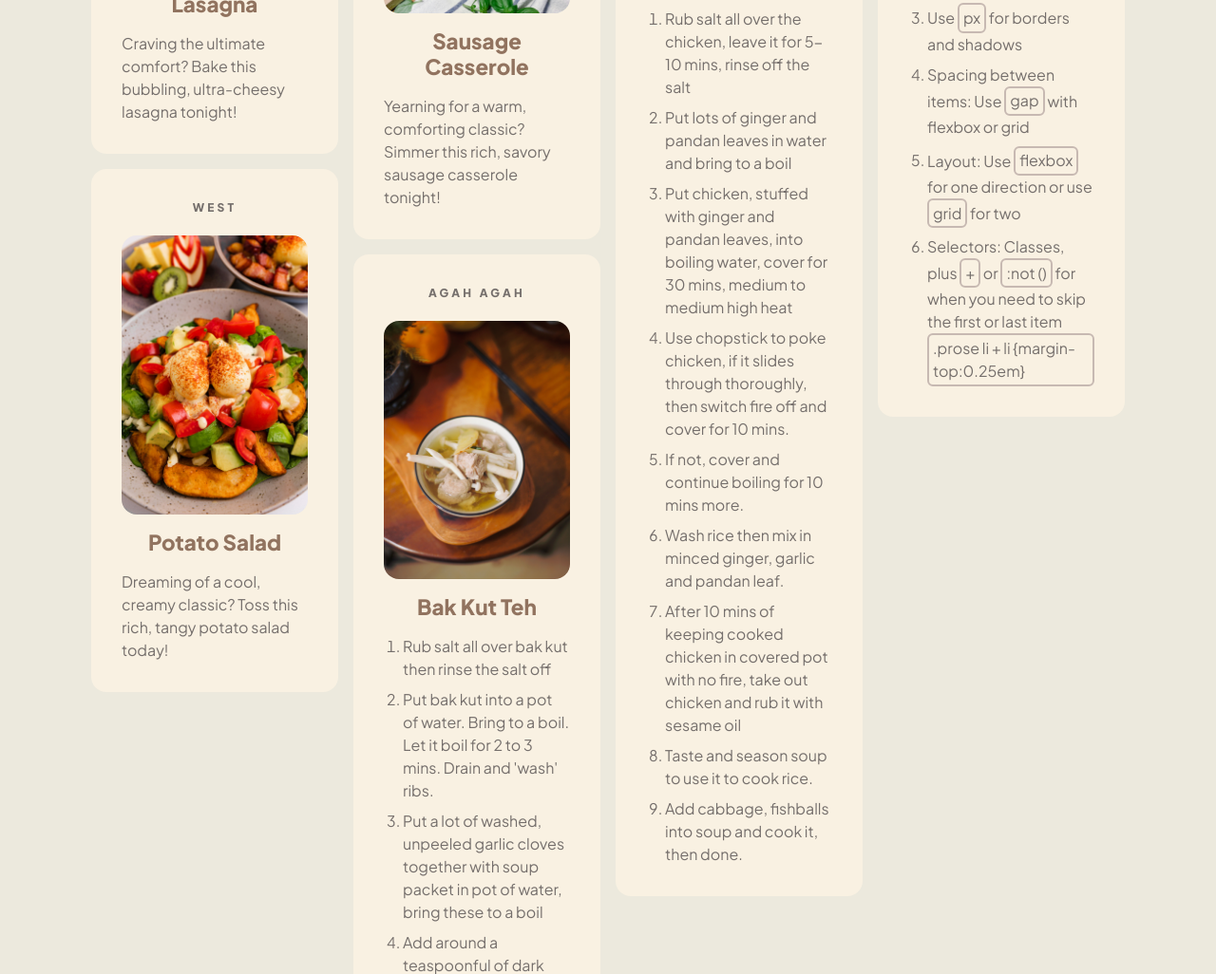
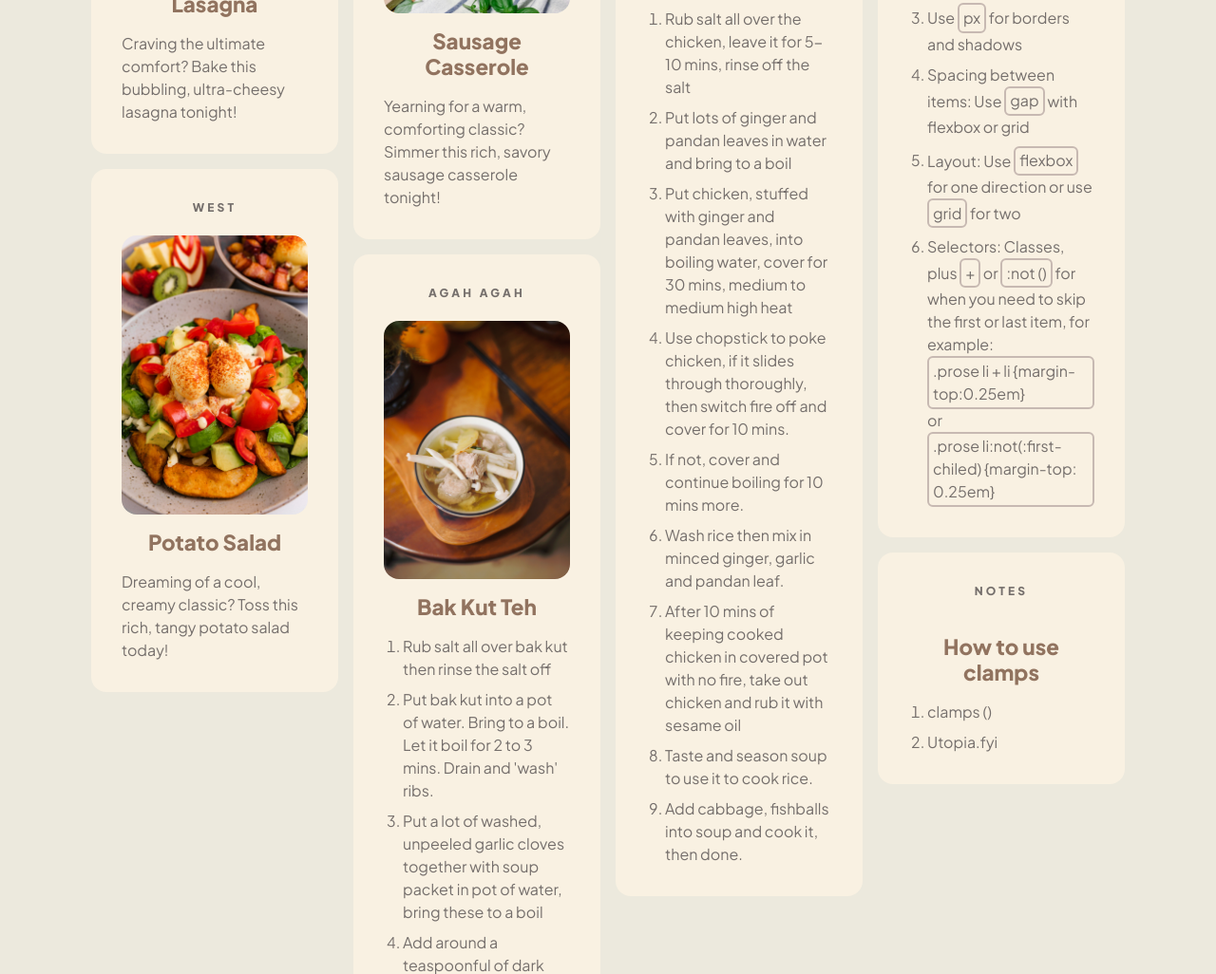
Before and after one commit to bynlin/odin-recipes, a plain HTML site: page index.html in a window 1280 px wide. Shown: the part 1471-2497 px from the top of the page at 95% size. Drawn offline with nearby package versions, Linux system fonts and the light colour scheme; a script that the page names is missing; a web font is replaced by a local one.

Commit message:
feat: Add notes from lessons
1. Start adding notes as cards to Home.
2. Start using Sausage Casserole as playground for lessons.

```diff
--- a/index.html
+++ b/index.html
@@ -117,14 +117,14 @@
         </ol>
       </article>
 
-      <article id="note" class="recipe-card full-recipe">
+      <article id="note1" class="recipe-card full-recipe">
         <p class="overline">Notes</p>
         <div class="recipe-image">
           <!-- <img src="recipes/assets/chicken-rice.jpg"
             alt="Hainanese chicken rice served with sliced cucumber and dipping sauce." width="1000" height="667"
             loading="lazy"> -->
         </div>
-        <h2><a href="#chicken-rice">18 Oct 2026</a></h2>
+        <h2><a href="#note1">18 Oct 2026</a></h2>
         <ol>
           <li>Use <span class="boxed">rem</span> for spacing and font-sizes</li>
           <li>Use <span class="boxed">em</span> for component intervals</li>
@@ -135,7 +135,24 @@
             two
           </li>
           <li>Selectors: Classes, plus <span class="boxed">+</span> or <span class="boxed">:not ()</span> for when
-            you need to skip the first or last item <span class="boxed">.prose li + li {margin-top:0.25em}</span></li>
+            you need to skip the first or last item, for example: <span class="boxed">.prose li + li
+              {margin-top:0.25em}</span> or <span class="boxed">.prose li:not(:first-chiled) {margin-top:
+              0.25em}</span>
+          </li>
+        </ol>
+      </article>
+
+      <article id="note2" class="recipe-card full-recipe">
+        <p class="overline">Notes</p>
+        <div class="recipe-image">
+          <!-- <img src="recipes/assets/chicken-rice.jpg"
+            alt="Hainanese chicken rice served with sliced cucumber and dipping sauce." width="1000" height="667"
+            loading="lazy"> -->
+        </div>
+        <h2><a href="#note2">How to use clamps</a></h2>
+        <ol>
+          <li>clamps ()</li>
+          <li>Utopia.fyi</li>
         </ol>
       </article>
 
--- a/recipes/sausage-casserole.html
+++ b/recipes/sausage-casserole.html
@@ -3,10 +3,10 @@
 
 <head>
   <meta charset="UTF-8" />
-  <meta name="viewport" content="width=device-width, initial-scale=1.0" />
+  <meta name="viewport" content="width=device-width, initial-scale=1.0">
   <meta name="description" content="Terrible agah-agah recipes from ma.">
   <title>Sausage Casserole | Odin Recipes</title>
-  <link rel="stylesheet" href="../styles.css" />
+  <link rel="stylesheet" href="../styles.css">
   <link rel="preconnect" href="https://fonts.googleapis.com">
   <link rel="preconnect" href="https://fonts.gstatic.com" crossorigin>
   <link
@@ -33,7 +33,11 @@
 
   </header>
 
-  <img src="../recipes/assets/sausage-casserole.jpg" alt="Sausage casserole" width="400" class="bg-img">
+  <main>
+    <img src="assets/recipe-bg-img.jpg" alt="" class="recipe-pg-bg">
+    <img src="../recipes/assets/sausage-casserole.jpg" alt="Sausage casserole" width="400">
+
+
     <h1>Old-fashioned Sausage Casserole</h1>
 
     <p>
@@ -78,4 +82,6 @@
 
 </body>
 
+</main>
+
 </html>
--- a/styles.css
+++ b/styles.css
@@ -263,14 +263,17 @@ nav.recipe-nav ul {
   position: relative; /* Make entire card clickable 1: This traps the overlay inside the card */
 }
 .full-recipe h2 a::after {
-  content: ""; /* generates a blank visual element out of thin air right after the link text*/
-  position: absolute; /*removes this blank element from the normal text flow so it can be stretched.*/
-  inset: 0; /*  Make entire card clickable 2: makes the invisible overlay fill the card,
+  /* generates a blank visual element out of thin air right after the link text*/
+  content: "";
+  /*removes this blank element from the normal text flow so it can be stretched.*/
+  position: absolute;
+  /*  Make entire card clickable 2: makes the invisible overlay fill the card,
   because the card (.full-recipe) is position: relative
   Lenis sees a normal #link click, so script.js doesn’t change,
   and your scroll-margin-top still applies. Keyboard users can
   also Tab to the link, which they couldn’t with a plain
   clickable <article>*/
+  inset: 0;
 }
 .full-recipe:focus-within {
   outline: 2px solid var(--color-brand);
```
Also changed, not shown: recipes/potato-salad.html (+1 -1 lines). Lines whose indentation alone changed are shown as unchanged.
